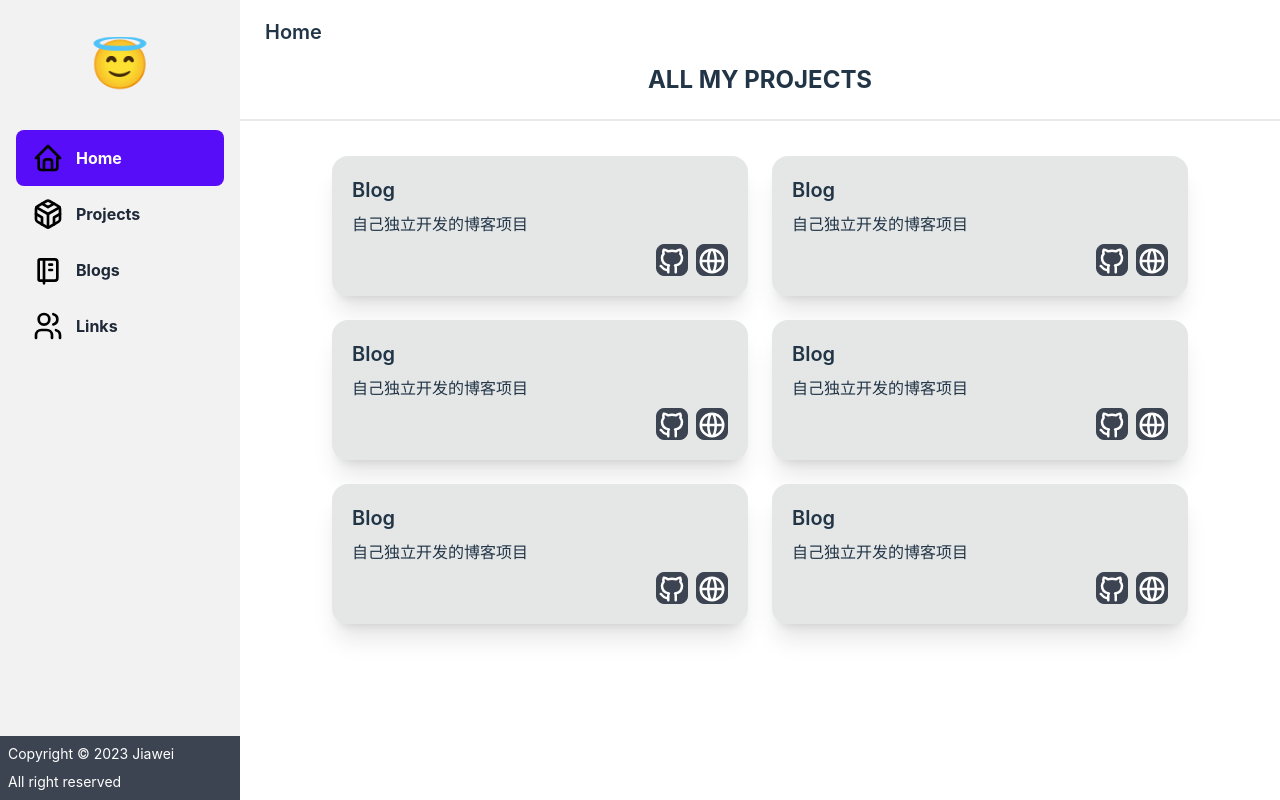
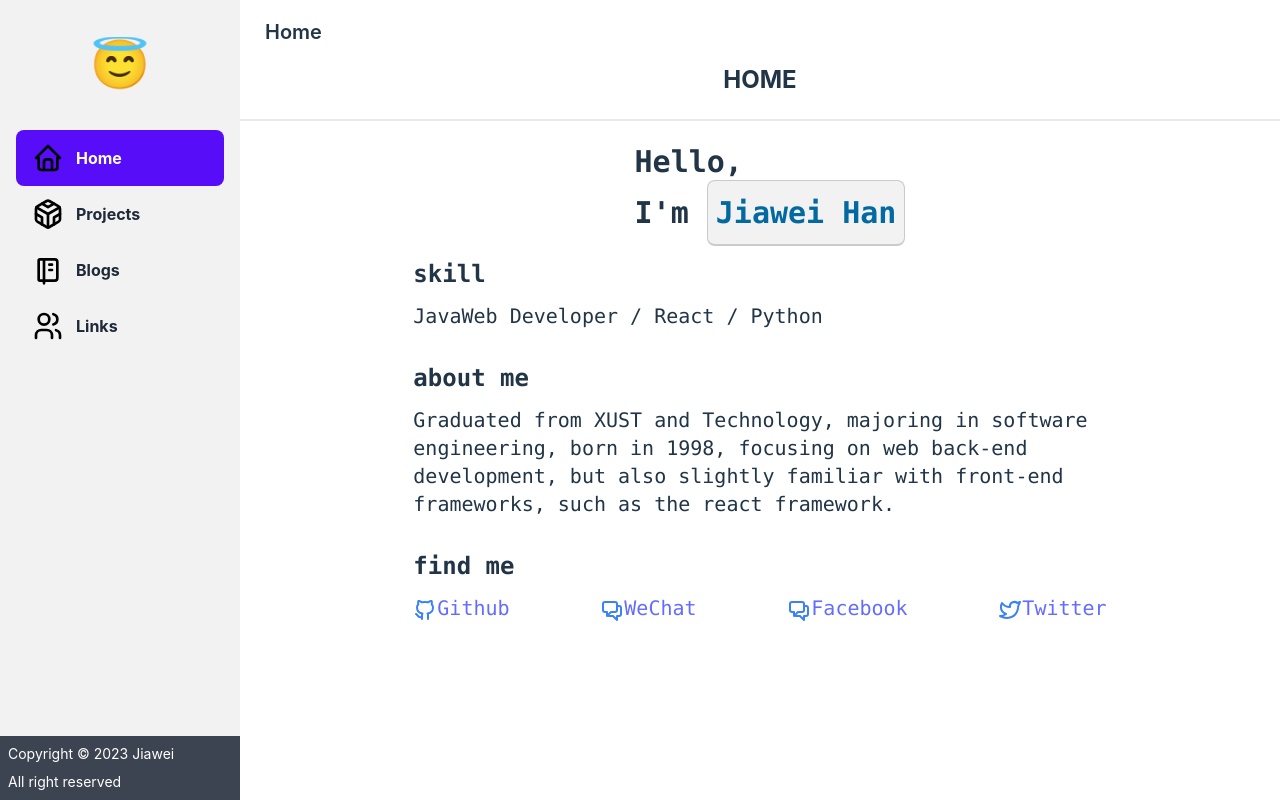
Before and after one commit to jiaw3i/boom-home, a React (Vite) app: page / in a window 1280 px wide. Built offline with nearby package versions, Linux system fonts and the light colour scheme.

Commit message:
个人信息页面

```diff
--- a/package.json
+++ b/package.json
@@ -15,7 +15,9 @@
     "daisyui": "^2.51.3",
     "framer-motion": "^10.2.3",
     "react": "^18.2.0",
-    "react-dom": "^18.2.0"
+    "react-dom": "^18.2.0",
+    "react-router-dom": "^6.8.2",
+    "vditor": "^3.9.0"
   },
   "devDependencies": {
     "@types/react": "^18.0.27",
--- a/src/App.tsx
+++ b/src/App.tsx
@@ -3,21 +3,27 @@ import './App.css'
 import Sidebar from "./components/Sidebar";
 import Header from "./components/Header";
 import Projects from "./components/Projects";
+import {Route, Routes} from "react-router-dom";
+import Home from "./components/Home";
 
 function App() {
-    const [count, setCount] = useState(0)
     const [title, setTitle] = useState("Home")
+    return (
 
-    return (
         <div className="flex flex-row w-screen">
-            {/*<Navbar></Navbar>*/}
 
-            <Sidebar setTitle={setTitle}></Sidebar>
+            <Sidebar setTitle={setTitle} title={title}></Sidebar>
             <div className="flex flex-col flex-grow">
                 <Header title={title}/>
-                <Projects/>
+                <Routes>
+                    <Route path={"/projects"} element={<Projects/>}/>
+                    <Route path={"/"} element={<Home/>}/>
+                    <Route path={"/home"} element={<Home/>}/>
+                </Routes>
             </div>
         </div>
+
+
     )
 }
 
--- /dev/null
+++ b/src/components/Home.tsx
@@ -0,0 +1,86 @@
+export default function Home() {
+
+    return (
+        <div className={"home"}>
+            <div>
+                <p className={"font-bold text-2xl"}>HOME</p>
+            </div>
+            <div className="divider"></div>
+            <div className={"content flex flex-col items-center"}>
+                <div className={"flex flex-col text-left font-bold text-3xl font-mono pl-5"}>
+                    <span>Hello,</span>
+                    {/*<span>I'm <span className={"font-black text-4xl font-mono text-sky-700"}>Jiawei</span></span>*/}
+                    <span>I'm <kbd className="kbd kbd-xl text-sky-700">Jiawei Han</kbd></span>
+
+                </div>
+                <div className={"grid  w-8/12 "}>
+                    <div className={"mb-5"}>
+
+                        <div className={"title flex mr-5"}>
+                            <span className={"font-bold text-2xl font-mono mt-3"}>skill</span>
+                        </div>
+                        <div className={"desc flex text-left"}>
+                            <span className={"text-xl font-mono mt-3"}> JavaWeb Developer / React / Python</span>
+                        </div>
+                    </div>
+                    <div className={"mb-5"}>
+                        <div className={"title flex mr-5 text-right"}>
+                            <span className={"font-bold text-2xl font-mono mt-3"}>about me</span>
+                        </div>
+                        <div className={"desc flex text-left"}>
+                            <span className={"text-xl font-mono mt-3"}>Graduated from XUST and Technology, majoring in software engineering, born in 1998, focusing on web back-end development, but also slightly familiar with front-end frameworks, such as the react framework.</span>
+                        </div>
+                    </div>
+                    <div className={"mb-5"}>
+                        <div className={"title flex mr-5 text-right"}>
+                            <span className={"font-bold text-2xl font-mono mt-3"}>find me</span>
+                        </div>
+                        <div className={"desc flex text-left justify-between"}>
+                            <span className={"text-xl font-mono mt-3"}>
+                                <a href={"/"}>
+                                    <svg className="inline h-6 w-6 text-blue-500" width="24" height="24"
+                                         viewBox="0 0 24 24"
+                                         strokeWidth="2" stroke="currentColor" fill="none" strokeLinecap="round"
+                                         strokeLinejoin="round">  <path stroke="none" d="M0 0h24v24H0z"/>  <path
+                                        d="M9 19c-4.286 1.35-4.286-2.55-6-3m12 5v-3.5c0-1 .099-1.405-.5-2 2.791-.3 5.5-1.366 5.5-6.04a4.567 4.567 0 0 0 -1.333 -3.21 4.192 4.192 0 00-.08-3.227s-1.05-.3-3.476 1.267a12.334 12.334 0 0 0 -6.222 0C6.462 2.723 5.413 3.023 5.413 3.023a4.192 4.192 0 0 0 -.08 3.227A4.566 4.566 0 004 9.486c0 4.64 2.709 5.68 5.5 6.014-.591.589-.56 1.183-.5 2V21"/></svg>
+                                    Github
+                                </a>
+                            </span>
+                            <span className={"text-xl font-mono mt-3"}>
+                                <a href={"/"}>
+                                    <svg className="inline h-6 w-6 text-blue-500" fill="none" viewBox="0 0 24 24"
+                                         stroke="currentColor">
+                                      <path strokeLinecap="round" strokeLinejoin="round" strokeWidth="2"
+                                            d="M17 8h2a2 2 0 012 2v6a2 2 0 01-2 2h-2v4l-4-4H9a1.994 1.994 0 01-1.414-.586m0 0L11 14h4a2 2 0 002-2V6a2 2 0 00-2-2H5a2 2 0 00-2 2v6a2 2 0 002 2h2v4l.586-.586z"/>
+                                    </svg>
+                                    WeChat
+                                </a>
+                            </span>
+                            <span className={"text-xl font-mono mt-3"}>
+                                <a href={"/"}>
+                                    <svg className="inline h-6 w-6 text-blue-500" fill="none" viewBox="0 0 24 24"
+                                         stroke="currentColor">
+                                      <path strokeLinecap="round" strokeLinejoin="round" strokeWidth="2"
+                                            d="M17 8h2a2 2 0 012 2v6a2 2 0 01-2 2h-2v4l-4-4H9a1.994 1.994 0 01-1.414-.586m0 0L11 14h4a2 2 0 002-2V6a2 2 0 00-2-2H5a2 2 0 00-2 2v6a2 2 0 002 2h2v4l.586-.586z"/>
+                                    </svg>
+                                    Facebook
+                                </a>
+                            </span>
+                            <span className={"text-xl font-mono mt-3"}>
+                                <a href={"/"}>
+                                    <svg className="inline h-6 w-6 text-blue-500" width="24" height="24" viewBox="0 0 24 24"
+                                         strokeWidth="2" stroke="currentColor" fill="none" strokeLinecap="round"
+                                         strokeLinejoin="round">  <path stroke="none" d="M0 0h24v24H0z"/>  <path
+                                        d="M22 4.01c-1 .49-1.98.689-3 .99-1.121-1.265-2.783-1.335-4.38-.737S11.977 6.323 12 8v1c-3.245.083-6.135-1.395-8-4 0 0-4.182 7.433 4 11-1.872 1.247-3.739 2.088-6 2 3.308 1.803 6.913 2.423 10.034 1.517 3.58-1.04 6.522-3.723 7.651-7.742a13.84 13.84 0 0 0 .497 -3.753C20.18 7.773 21.692 5.25 22 4.009z"/></svg>
+                                    Twitter
+                                </a>
+                            </span>
+                        </div>
+                    </div>
+                </div>
+
+
+            </div>
+        </div>
+    )
+}
--- a/src/components/Sidebar.tsx
+++ b/src/components/Sidebar.tsx
@@ -1,9 +1,9 @@
 import MenusData from "../datas/menus";
-import {useState} from "react";
+import {useNavigate} from "react-router-dom";
 
 function Sidebar(props: any) {
-    const {setTitle} = props;
-    const [active, setActive] = useState("Home");
+    const {title, setTitle} = props;
+    const navigate = useNavigate();
     return (
         <div className="drawer flex flex-col flex-shrink-0 w-60 drawer-mobile bg-base-200 h-screen">
             <div className="pt-10 pb-5 w-60">
@@ -20,10 +20,10 @@ function Sidebar(props: any) {
                     {
                         MenusData.map(menuItem => {
                             return <li className="">
-                                <a className={"font-bold text-l " + (active === menuItem.title ? "active" : "")}
+                                <a className={"font-bold text-l " + (title === menuItem.title ? "active" : "")}
                                    key={menuItem.title} onClick={() => {
-                                    setActive(menuItem.title);
-                                    setTitle(menuItem.title)
+                                    setTitle(menuItem.title);
+                                    navigate(`/${menuItem.title.toLowerCase()}`)
                                 }}>
                                     {menuItem.icon}
                                     {menuItem.title}
--- a/src/datas/projects.tsx
+++ b/src/datas/projects.tsx
@@ -4,16 +4,16 @@ const ProjectsData = [
         desc: "自己独立开发的博客项目"
     },
     {
-        title: "Blog",
-        desc: "自己独立开发的博客项目"
+        title: "spdDB",
+        desc: "轻量级，快速的关系型数据库"
     },
     {
-        title: "Blog",
-        desc: "自己独立开发的博客项目"
+        title: "pureland",
+        desc: "净土，烂尾项目"
     },
     {
-        title: "Blog",
-        desc: "自己独立开发的博客项目"
+        title: "Check My IP Address",
+        desc: "查看你的ip地址，本地dns解析设置"
     },
     {
         title: "Blog",
--- a/src/main.tsx
+++ b/src/main.tsx
@@ -2,9 +2,10 @@ import React from 'react'
 import ReactDOM from 'react-dom/client'
 import App from './App'
 import './index.css'
+import {BrowserRouter} from "react-router-dom";
 
 ReactDOM.createRoot(document.getElementById('root') as HTMLElement).render(
-  <React.StrictMode>
-    <App />
-  </React.StrictMode>,
+    <BrowserRouter>
+        <App />
+    </BrowserRouter>
 )
```
Also changed, not shown: 1 other file (tests, documents, lock files or other folders).
